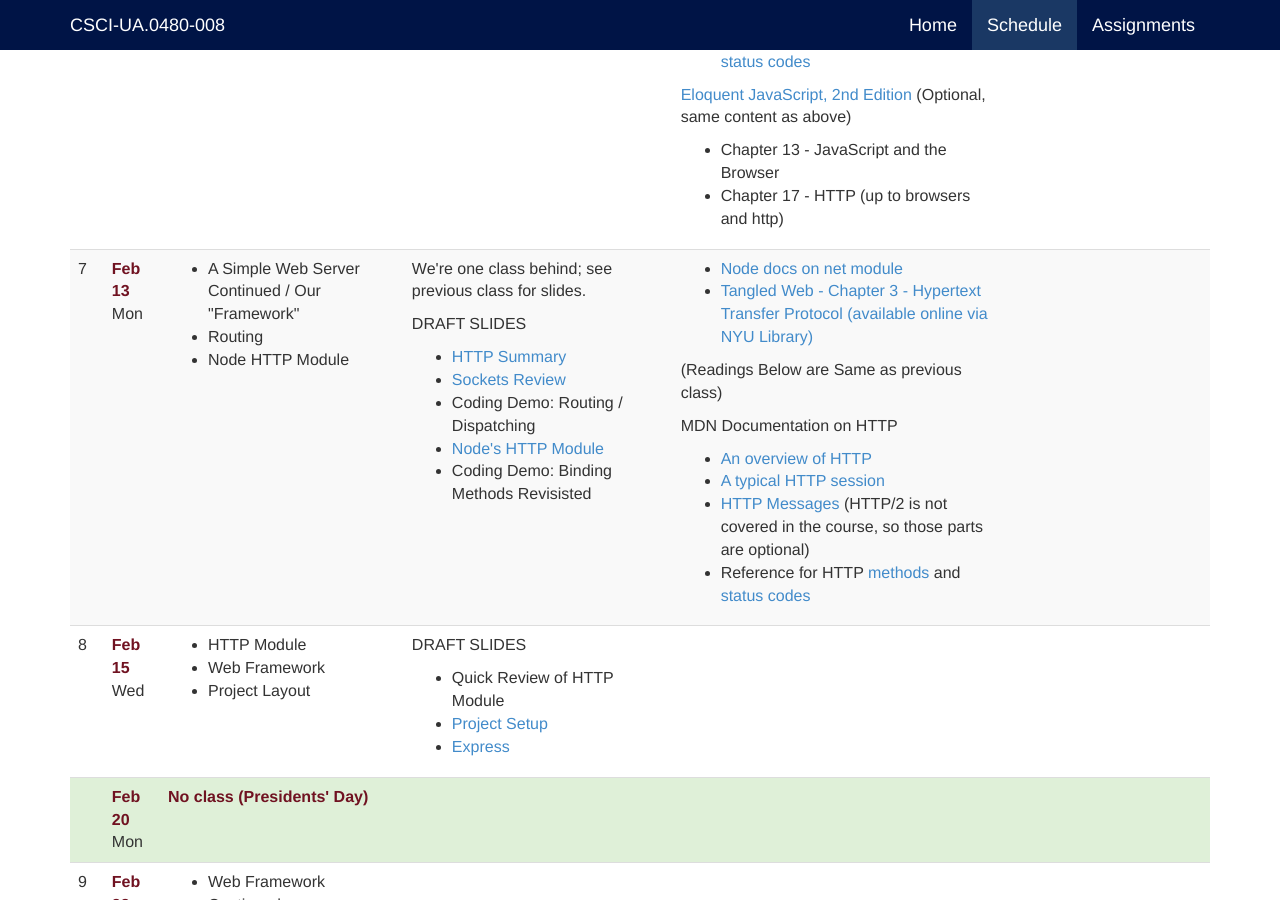
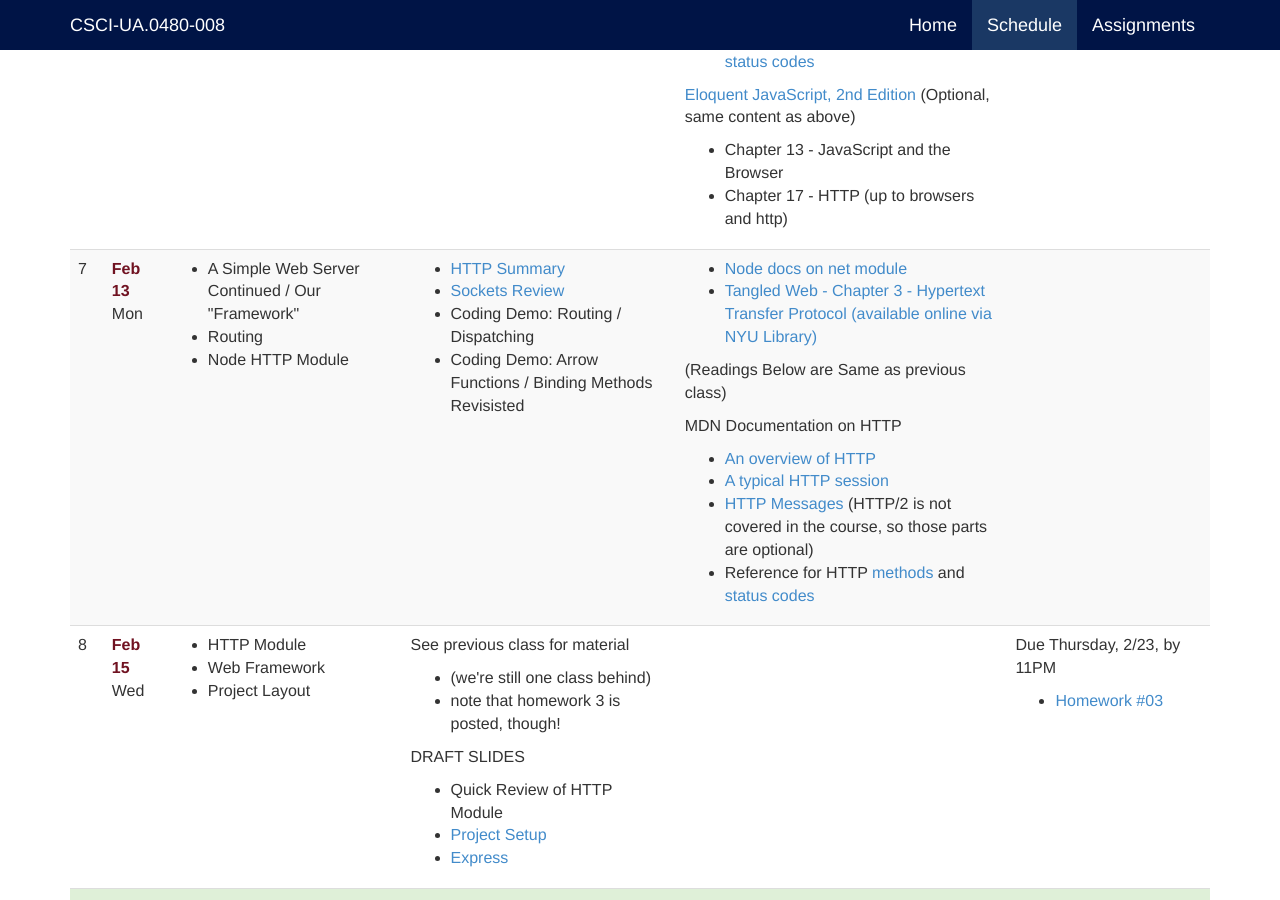
Before and after one commit to foureyes/csci-ua.0480-spring2017-008, a Jekyll site: the page built from schedule.markdown, in a window 1280 px wide and 900 px high, scrolled down 2515 px. Built offline with Jekyll 4.4.1, drawn with Linux system fonts in a browser that asks for light colours.

Commit message:
fix up 7 and 8

```diff
--- a/_includes/schedule/07.markdown
+++ b/_includes/schedule/07.markdown
@@ -3,16 +3,14 @@
 * [About Class #7, Homework, Quizzes, Survey Results](slides/07/meta.html)
 {% endcomment %}
 
-We're one class behind; see previous class for slides.
-
-DRAFT SLIDES
 
 * [HTTP Summary](slides/07/http-summary.html)
 * [Sockets Review](slides/07/sockets-review.html)
 * Coding Demo: Routing / Dispatching
+* Coding Demo: Arrow Functions / Binding Methods Revisisted
+
+{% comment %}
 * [Node's HTTP Module](slides/07/node-http.html)
-* Coding Demo: Binding Methods Revisisted
-{% comment %}
 * Live Coding Demo: [Routing / Dispatching](https://github.com/nyu-csci-ua-0480-001-fall-2016/examples)
 * Live Coding Demo: [Binding Methods](https://github.com/nyu-csci-ua-0480-001-fall-2016/examples)
 {% endcomment %}
--- a/_includes/schedule/08.markdown
+++ b/_includes/schedule/08.markdown
@@ -2,6 +2,11 @@
 {% comment %}
 * [About Class #8](slides/08/meta.html)
 {% endcomment %}
+
+See previous class for material
+
+* (we're still one class behind)
+* note that homework 3 is posted, though!
 
 DRAFT SLIDES
 
@@ -21,6 +26,10 @@ DRAFT SLIDES
 </td>
 	<td markdown="block">
 
+Due Thursday, 2/23, by 11PM
+
+* [Homework #03](homework/03.html)
+
 {% comment %}
 Due Wednesday, 2/29, by 11AM (Before Class)
 
```
Also changed, not shown: slides/07/sockets-review.md (+13 -11 lines).
